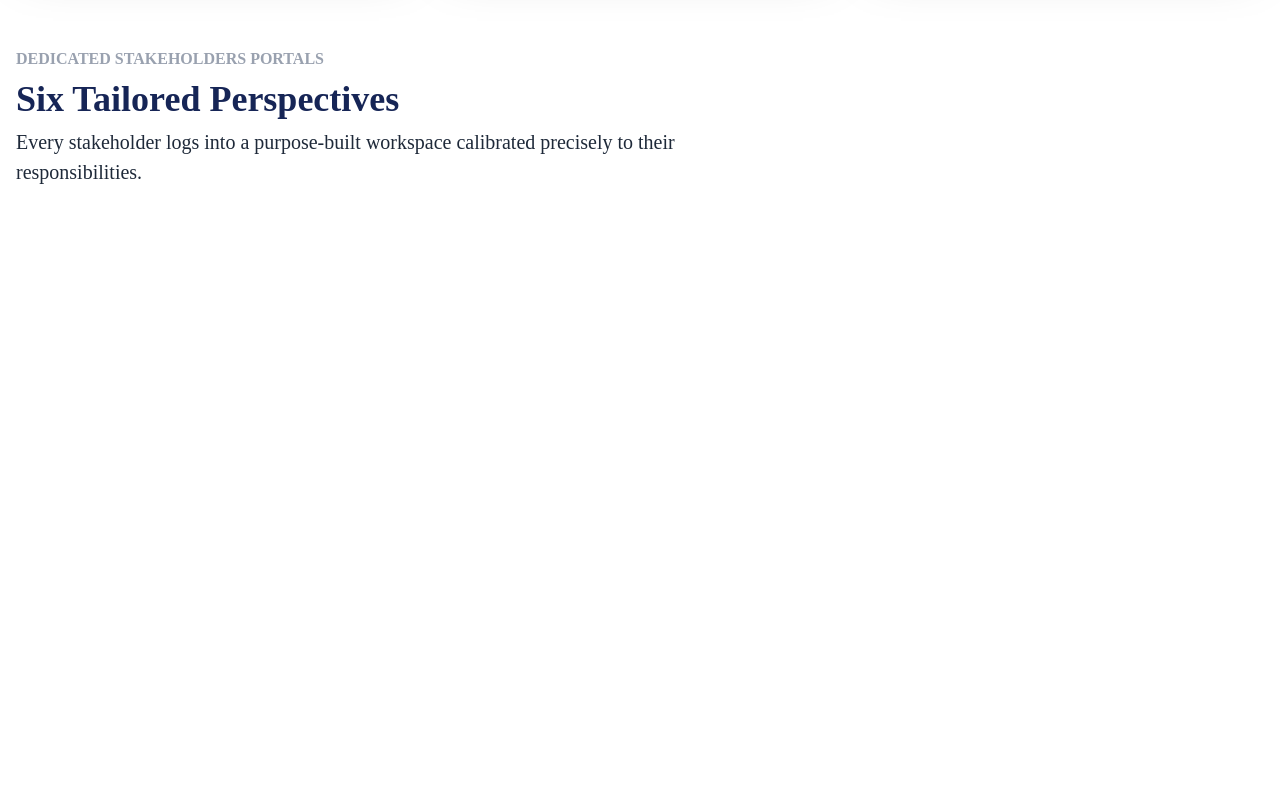
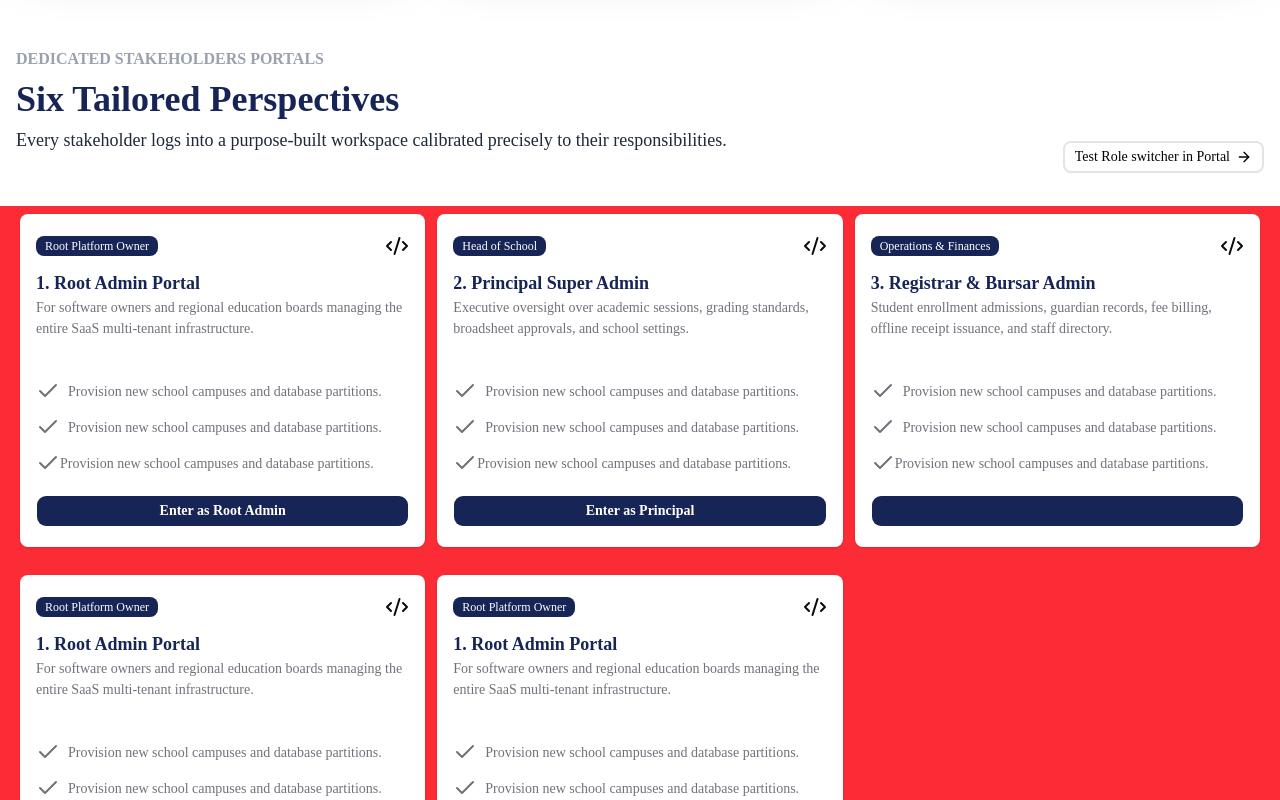
Before and after one commit to Maxwellsmall/schoolos, a Next.js app in the folder frontend/: page / in a window 1280 px wide. Shown: the part 1760-2560 px from the top of the page. Before the commit the page ends 2027 px from the top, so only its background shows below. Built offline with nearby package versions, Linux system fonts and the light colour scheme.

Commit message:
feat: create Dedicated component and SixTailoredCard for tailored stakeholder portals

```diff
--- a/frontend/components/Dedicated.tsx
+++ b/frontend/components/Dedicated.tsx
@@ -1,21 +1,101 @@
 "use client"
 
-export default function PlatformTenancy() {
+import { ArrowRight, Check, Code2 } from "lucide-react"
+import { Button } from "./ui/button"
+import SixTailoredCard from "@/components/SixTailoredCard"
+
+export default function Dedicated() {
+    const Data = [
+        {
+            id: "1",
+            badge: "Root Platform Owner",
+            headericon: <Code2/>,
+            listicon: <Check/>,
+            header: "1. Root Admin Portal",
+            paragraph: "For software owners and regional education boards managing the entire SaaS multi-tenant infrastructure.",
+            list: "Provision new school campuses and database partitions.",
+            button: "Enter as Root Admin"
+        },
+
+        {
+            id: "2",
+            badge: "Head of School",
+            headericon: <Code2/>,
+            listicon: <Check/>,
+            header: "2. Principal Super Admin",
+            paragraph: "Executive oversight over academic sessions, grading standards, broadsheet approvals, and school settings.",
+            list: "Provision new school campuses and database partitions.",
+            button: "Enter as Principal"
+        },
+        {
+            id: "3",
+            badge: "Operations & Finances",
+            headericon: <Code2/>,
+            listicon: <Check/>,
+            header: "3. Registrar & Bursar Admin",
+            paragraph: "Student enrollment admissions, guardian records, fee billing, offline receipt issuance, and staff directory.",
+            list: "Provision new school campuses and database partitions.",
+            button: ""
+        },
+        {
+            id: "4",
+            badge: "Root Platform Owner",
+            headericon: <Code2/>,
+            listicon: <Check/>,
+            header: "1. Root Admin Portal",
+            paragraph: "For software owners and regional education boards managing the entire SaaS multi-tenant infrastructure.",
+            list: "Provision new school campuses and database partitions.",
+            button: "Enter as Root Admin"
+        },
+         {
+            id: "5",
+            badge: "Root Platform Owner",
+            headericon: <Code2/>,
+            listicon: <Check/>,
+            header: "1. Root Admin Portal",
+            paragraph: "For software owners and regional education boards managing the entire SaaS multi-tenant infrastructure.",
+            list: "Provision new school campuses and database partitions.",
+            button: "Enter as Root Admin"
+        },
+    ]
+
+
 
 
     return (
         <>
-        <div id="Architecture" className="w-full flex flex-col items-center justify-center py-12">
+        <div id="Roles Portal" className="w-full flex flex-col items-center justify-center py-12">
             <div className="flex items-start w-full max-w-7xl flex-col px-4">
                 <p className="text-gray-400 font-extrabold">DEDICATED STAKEHOLDERS PORTALS</p>
-                <div>
+                <div className="w-full">
                     <h1 className="text-blue-950 font-bold my-2 text-4xl">Six Tailored Perspectives</h1>
-                    <p className="text-gray-800 text-[20px] max-w-3xl mb-8">
+                   <div className="w-full flex items-center justify-between">
+                     <p className="text-gray-800 text-[18px] max-w-4xl mb-8">
                     Every stakeholder logs into a purpose-built workspace calibrated precisely to their responsibilities.
                     </p>
+                    <Button className="bg-white rounded-md hover:bg-zinc-200 border-2 border-zinc-200 text-black" >
+                        <span>Test Role switcher in Portal</span>
+                        <ArrowRight className="w-3 h-3"/>
+                    </Button>
+                   </div>
                 </div>
+            </div>
+            <div className="my-5 grid grid-cols-3 gap-3 px-5 bg-red-500">
+            {Data.map((card) => (
+                <div className="my-2" key={card.id}>
+                    <SixTailoredCard
+                    badge={card.badge}
+                    headericon={card.headericon}
+                    listicon={card.listicon}
+                    header={card.header}
+                    paragraph={card.paragraph}
+                    list={card.list}
+                    button={card.button}
+                    />
+                </div>
+            ))
 
-
+            }
             </div>
         </div>
         </>
--- /dev/null
+++ b/frontend/components/SixTailoredCard.tsx
@@ -0,0 +1,63 @@
+import { Badge } from "./ui/badge"
+import { Button } from "./ui/button"
+
+
+interface SixTailoredCardProps {
+    badge: string
+    header: string
+    headericon: React.ReactNode
+    paragraph: string
+    list: string
+    listicon: React.ReactNode
+    button: string
+
+}
+
+const SixTailored: React.FC<SixTailoredCardProps> = ({badge, headericon, listicon, header, paragraph, list, button}) => {
+
+    return (
+            <>
+            <div className="py-5 px-4 bg-white shadow flex flex-col items-center justify-center rounded-md">
+            <div className="w-full flex justify-between items-center">
+                <Badge className="rounded-md bg-blue-950/100 text-white">
+                    {badge}
+                </Badge>
+                <span className="">{headericon}</span>
+            </div>
+            <div className="flex mt-3 flex-col mb-10 justify-center items-start">
+                <h1 className="text-blue-950 font-bold text-[18px]">
+
+                {header}
+                </h1>
+                <p className="text-zinc-500 text-[14px]">{paragraph}</p>
+            </div>
+            <div className="flex flex-col w-full gap-3">
+
+                {/* {list.map()
+
+                } */}
+                <div className="flex items-center gap-2">
+                    <span className="text-zinc-500">{listicon}</span>
+                    <span className="text-zinc-500 text-[14px]">{list}</span>
+                </div>
+
+                <div className="flex items-center gap-2">
+                    <span className="text-zinc-500">{listicon}</span>
+                    <span className="text-zinc-500 text-[14px]">{list}</span>
+                </div>
+
+                <div className="flex items-center">
+                    <span className="text-zinc-500 ">{listicon}</span>
+                    <span className="text-zinc-500 text-[14px]">{list}</span>
+                </div>
+
+            </div>
+            <Button className="w-full text-white cursor-pointer mt-5 py-3 hover:bg-blue-900 font-bold bg-blue-950/100">
+                {button}
+            </Button>
+            </div>
+            </>
+    )
+}
+
+export default SixTailored
```
